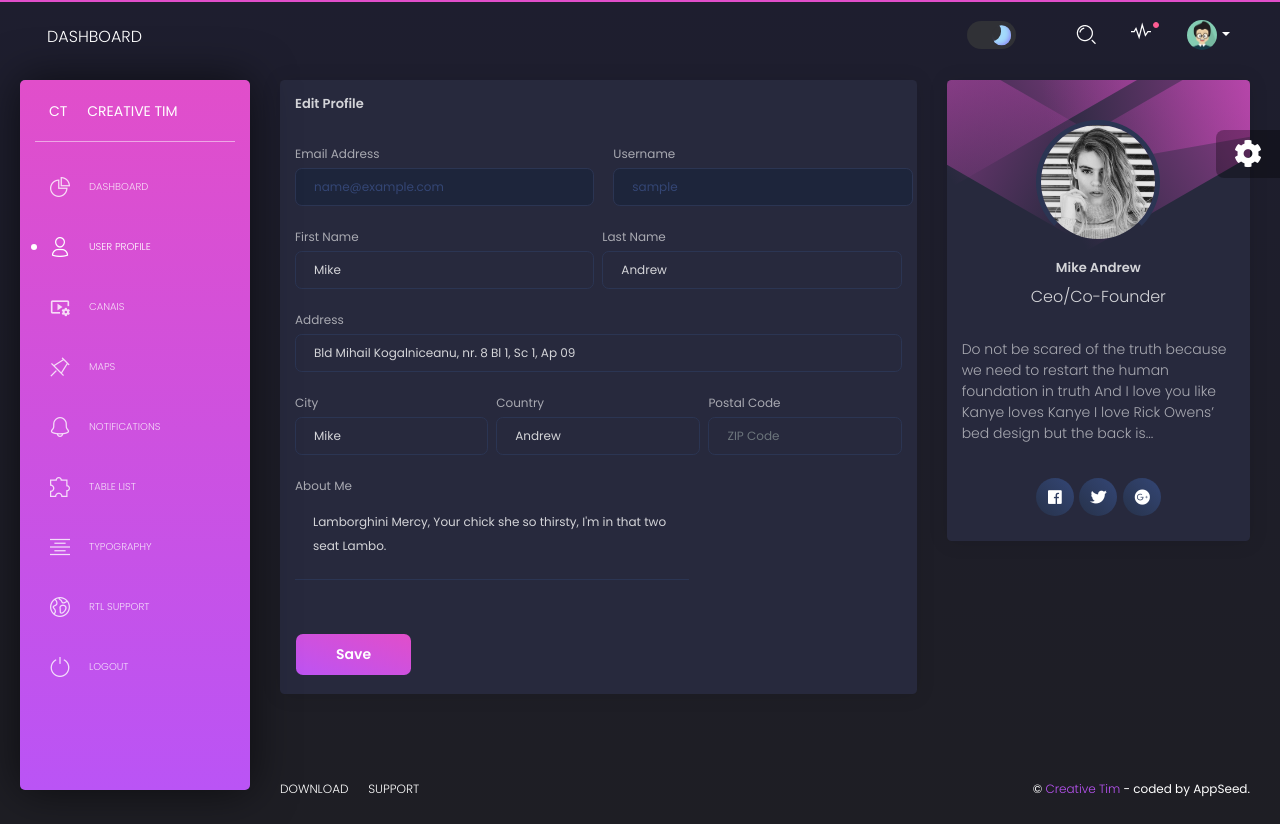
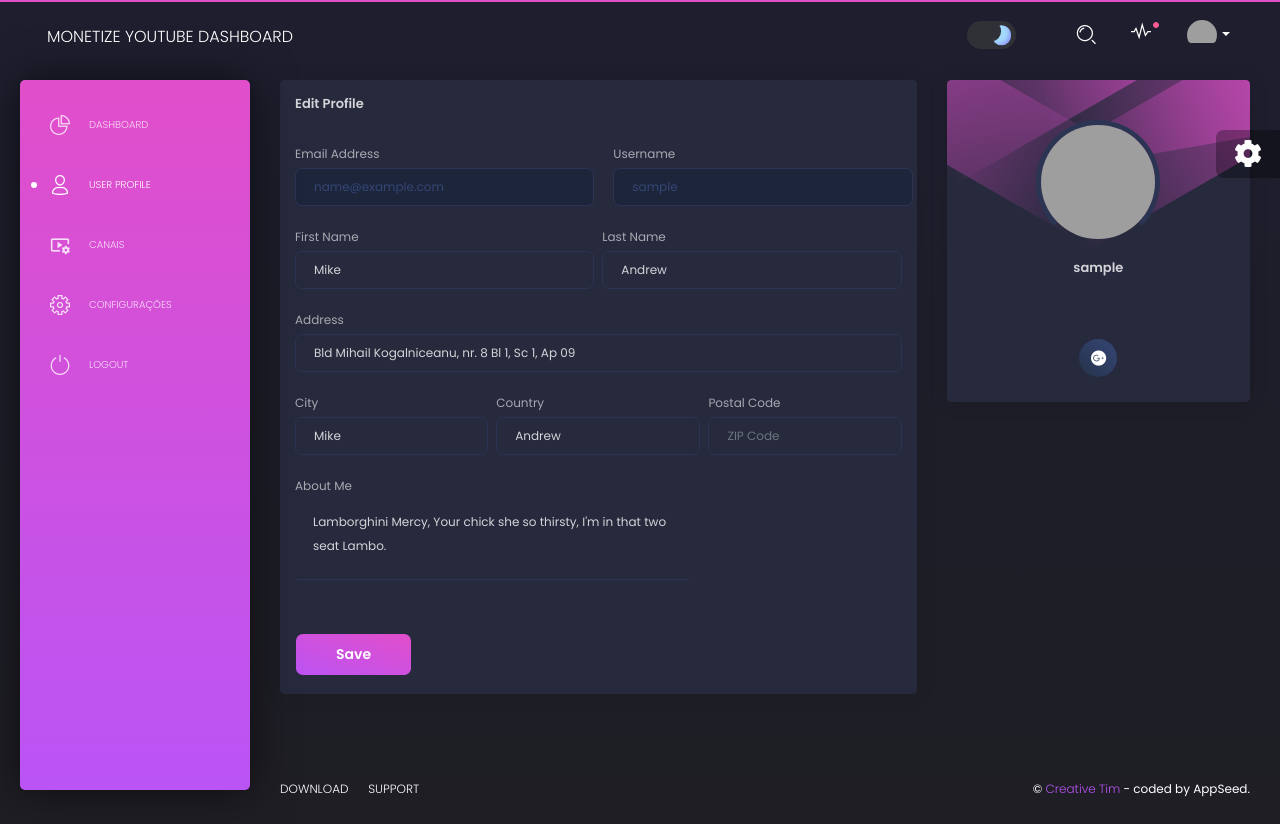
Before and after one commit to MrMenezesDev/YoutubeMonetize, a Flask app: page /user.html in a window 1280 px wide. Run offline with Flask 2, Linux system fonts and the light colour scheme; the visitor is signed in with stand-in values (Sample User, id 1); data comes from the database, SQL or seed files in the repository; parts of the project's set-up code (start-up, migrations or seed data) failed here and were passed over; some libraries are stand-ins or nearby versions; grey boxes are pictures that could not be loaded.

Commit message:
feat: added picture and aditional info

```diff
--- a/apps/authentication/models.py
+++ b/apps/authentication/models.py
@@ -11,17 +11,21 @@ from apps import db, login_manager
 
 from apps.authentication.util import hash_pass
 
+
 class Users(db.Model, UserMixin):
 
     __tablename__ = 'Users'
 
-    id            = db.Column(db.Integer, primary_key=True)
-    username      = db.Column(db.String(64), unique=True)
-    email         = db.Column(db.String(64), unique=True)
-    password      = db.Column(db.LargeBinary)
+    id = db.Column(db.Integer, primary_key=True)
+    username = db.Column(db.String(64), unique=False)
+    email = db.Column(db.String(64), unique=True)
+    picture = db.Column(db.String(100), nullable=True)
+    link = db.Column(db.String(100), nullable=True)
+    hd = db.Column(db.String(100), nullable=True)
+    password = db.Column(db.LargeBinary)
 
-    oauth_github  = db.Column(db.String(100), nullable=True)
-    oauth_google  = db.Column(db.String(100), nullable=True)
+    oauth_github = db.Column(db.String(100), nullable=True)
+    oauth_google = db.Column(db.String(100), nullable=True)
 
     def __init__(self, **kwargs):
         for property, value in kwargs.items():
@@ -52,6 +56,8 @@ def request_loader(request):
     user = Users.query.filter_by(username=username).first()
     return user if user else None
 
+
 class OAuth(OAuthConsumerMixin, db.Model):
-    user_id = db.Column(db.Integer, db.ForeignKey("Users.id", ondelete="cascade"), nullable=False)
+    user_id = db.Column(db.Integer, db.ForeignKey(
+        "Users.id", ondelete="cascade"), nullable=False)
     user = db.relationship(Users)
--- a/apps/templates/home/user.html
+++ b/apps/templates/home/user.html
@@ -122,28 +122,21 @@
                 <div class="block block-two"></div>
                 <div class="block block-three"></div>
                 <div class="block block-four"></div>
-                <a href="javascript:void(0)">
-                  <img class="avatar" src="{{ config.ASSETS_ROOT }}/img/emilyz.jpg" alt="...">
-                  <h5 class="title">Mike Andrew</h5>
+                <a href="https://{{current_user.hd}}">
+                  <img class="avatar" src="{{current_user.picture}}"...">
+                  <h5 class="title">{{current_user.username}}</h5>
                 </a>
+                {% if current_user.hd %}
                 <p class="description">
-                  Ceo/Co-Founder
+                </a href="https://{{current_user.hd}}">{{current_user.hd}} </a>
                 </p>
+                {% endif %}
               </div>
             </p>
-            <div class="card-description">
-              Do not be scared of the truth because we need to restart the human foundation in truth And I love you like Kanye loves Kanye I love Rick Owens’ bed design but the back is...
-            </div>
           </div>
           <div class="card-footer">
             <div class="button-container">
-              <button href="javascript:void(0)" class="btn btn-icon btn-round btn-facebook">
-                <i class="fab fa-facebook"></i>
-              </button>
-              <button href="javascript:void(0)" class="btn btn-icon btn-round btn-twitter">
-                <i class="fab fa-twitter"></i>
-              </button>
-              <button href="javascript:void(0)" class="btn btn-icon btn-round btn-google">
+              <button href="{{current_user.link}}" class="btn btn-icon btn-round btn-google">
                 <i class="fab fa-google-plus"></i>
               </button>
             </div>
--- a/apps/templates/includes/navigation.html
+++ b/apps/templates/includes/navigation.html
@@ -9,7 +9,7 @@
                             <span class="navbar-toggler-bar bar3"></span>
                         </button>
                     </div>
-                    <a class="navbar-brand" href="javascript:void(0)">Dashboard</a>
+                    <a class="navbar-brand" href="javascript:void(0)">Monetize Youtube Dashboard</a>
                 </div>
                 <button class="navbar-toggler" type="button" data-toggle="collapse" data-target="#navigation"
                         aria-expanded="false" aria-label="Toggle navigation">
@@ -55,7 +55,7 @@
                         <li class="dropdown nav-item">
                             <a href="#" class="dropdown-toggle nav-link" data-toggle="dropdown">
                                 <div class="photo">
-                                    <img src="{{ config.ASSETS_ROOT }}/img/anime3.png" alt="Profile Photo">
+                                    <img src="{{current_user.picture}}" alt="Profile Photo">
                                 </div>
                                 <b class="caret d-none d-lg-block d-xl-block"></b>
                                 <p class="d-lg-none">
--- a/apps/templates/includes/sidebar.html
+++ b/apps/templates/includes/sidebar.html
@@ -4,14 +4,6 @@
           Tip 1: You can change the color of the sidebar using: data-color="blue | green | orange | red"
       -->
         <div class="sidebar-wrapper">
-            <div class="logo">
-                <a href="javascript:void(0)" class="simple-text logo-mini">
-                    CT
-                </a>
-                <a href="javascript:void(0)" class="simple-text logo-normal">
-                    Creative Tim
-                </a>
-            </div>
             <ul class="nav">
                 <li class="{% if 'index' in segment %} active {% endif %} ">
                     <a href="/">
@@ -31,34 +23,10 @@
                         <p>Canais</p>
                     </a>
                 </li>
-                <li class="{% if 'map' in segment %} active {% endif %}">
-                    <a href="/map.html">
-                        <i class="tim-icons icon-pin"></i>
-                        <p>Maps</p>
-                    </a>
-                </li>
-                <li class="{% if 'notifications' in segment %} active {% endif %}">
-                    <a href="/notifications.html">
-                        <i class="tim-icons icon-bell-55"></i>
-                        <p>Notifications</p>
-                    </a>
-                </li>
-                <li class="{% if 'tables' in segment %} active {% endif %}">
-                    <a href="/tables.html">
-                        <i class="tim-icons icon-puzzle-10"></i>
-                        <p>Table List</p>
-                    </a>
-                </li>
-                <li class="{% if 'typography' in segment %} active {% endif %}">
-                    <a href="/typography.html">
-                        <i class="tim-icons icon-align-center"></i>
-                        <p>Typography</p>
-                    </a>
-                </li>
-                <li>
-                    <a href="/rtl.html">
-                        <i class="tim-icons icon-world"></i>
-                        <p>RTL Support</p>
+                <li class="{% if 'config' in segment %} active {% endif %}">
+                    <a href="/user.html">
+                        <i class="tim-icons icon-settings-gear-63"></i>
+                        <p>Configurações</p>
                     </a>
                 </li>
                 <li>
```
Also changed, not shown: apps/authentication/oauth.py (+14 -2 lines), apps/templates/includes/navigation-rtl.html (deleted, +0 -82 lines), apps/templates/includes/sidebar-rtl.html (deleted, +0 -72 lines).
